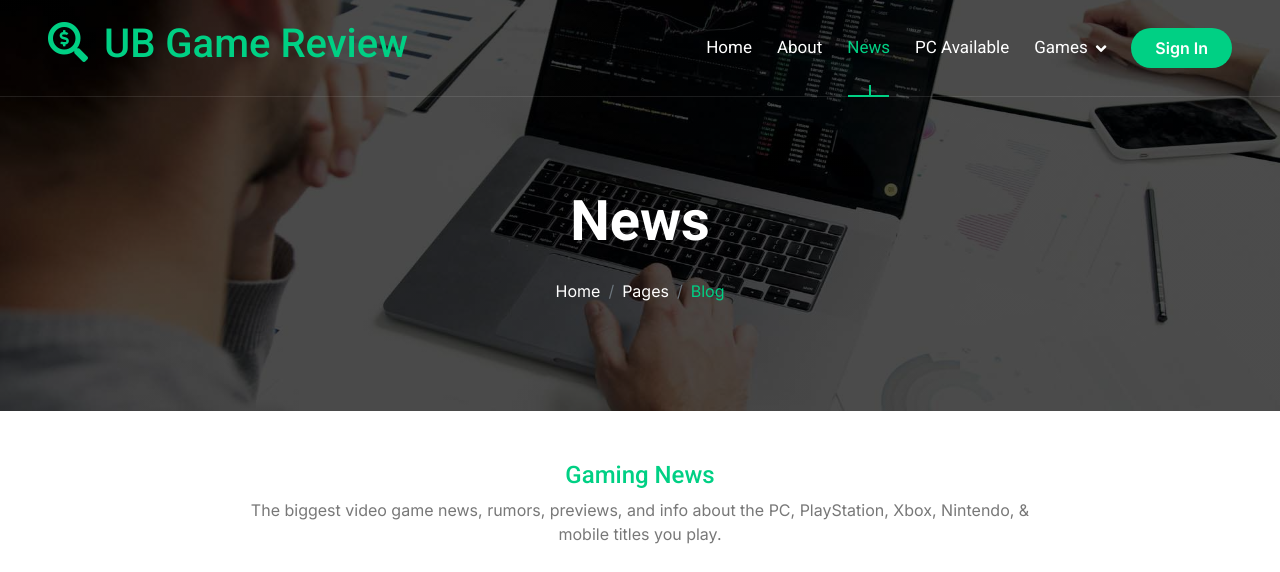
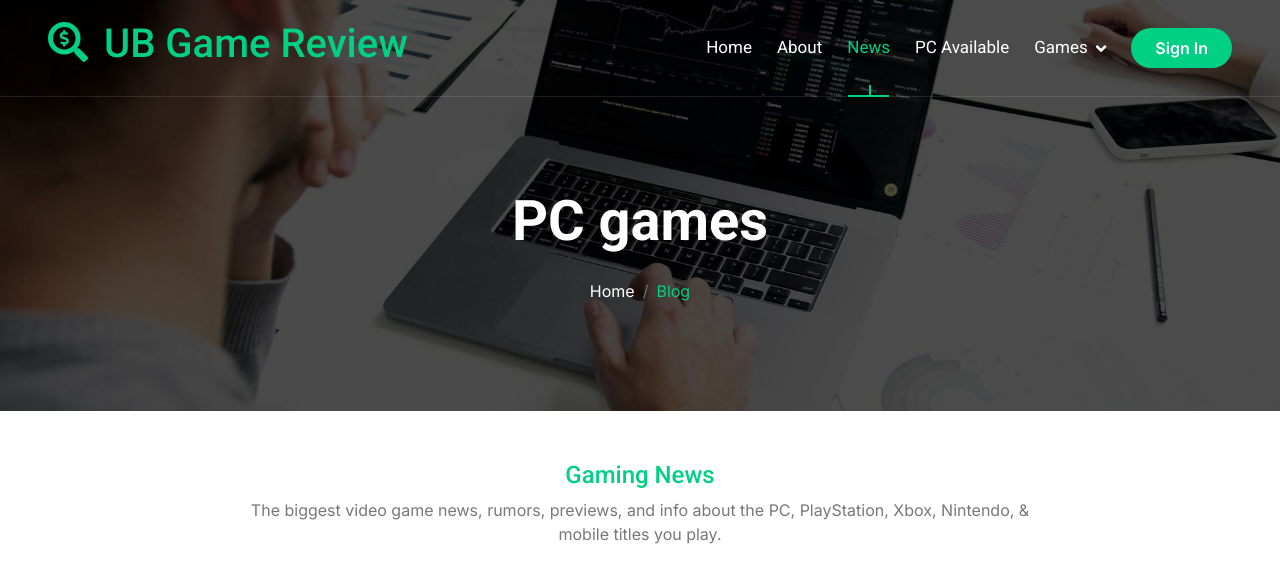
Before and after one commit to UBH-Fall-2024/Ph0b0, a plain HTML site: page PC.html in a window 1280 px wide. Shown: the top 572 px of the page. Drawn offline with nearby package versions, Linux system fonts and the light colour scheme.

Commit message:
PCpagenameFix

```diff
--- a/PC.html
+++ b/PC.html
@@ -76,10 +76,9 @@
             <!-- Header Start -->
             <div class="container-fluid bg-breadcrumb">
                 <div class="container text-center py-5" style="max-width: 900px;">
-                    <h4 class="text-white display-4 mb-4 wow fadeInDown" data-wow-delay="0.1s">News</h4>
+                    <h4 class="text-white display-4 mb-4 wow fadeInDown" data-wow-delay="0.1s">PC games</h4>
                     <ol class="breadcrumb d-flex justify-content-center mb-0 wow fadeInDown" data-wow-delay="0.3s">
                         <li class="breadcrumb-item"><a href="index.html">Home</a></li>
-                        <li class="breadcrumb-item"><a href="#">Pages</a></li>
                         <li class="breadcrumb-item active text-primary">Blog</li>
                     </ol>
                 </div>
```
